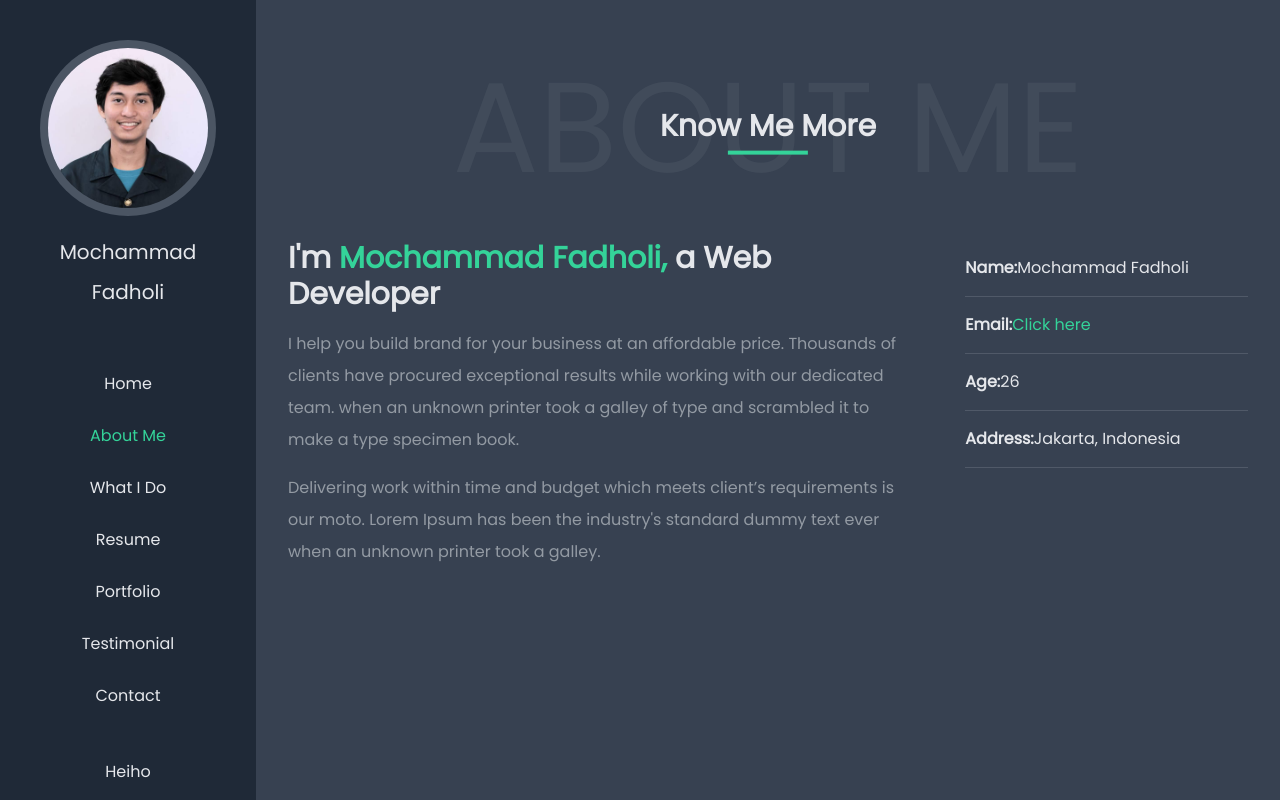
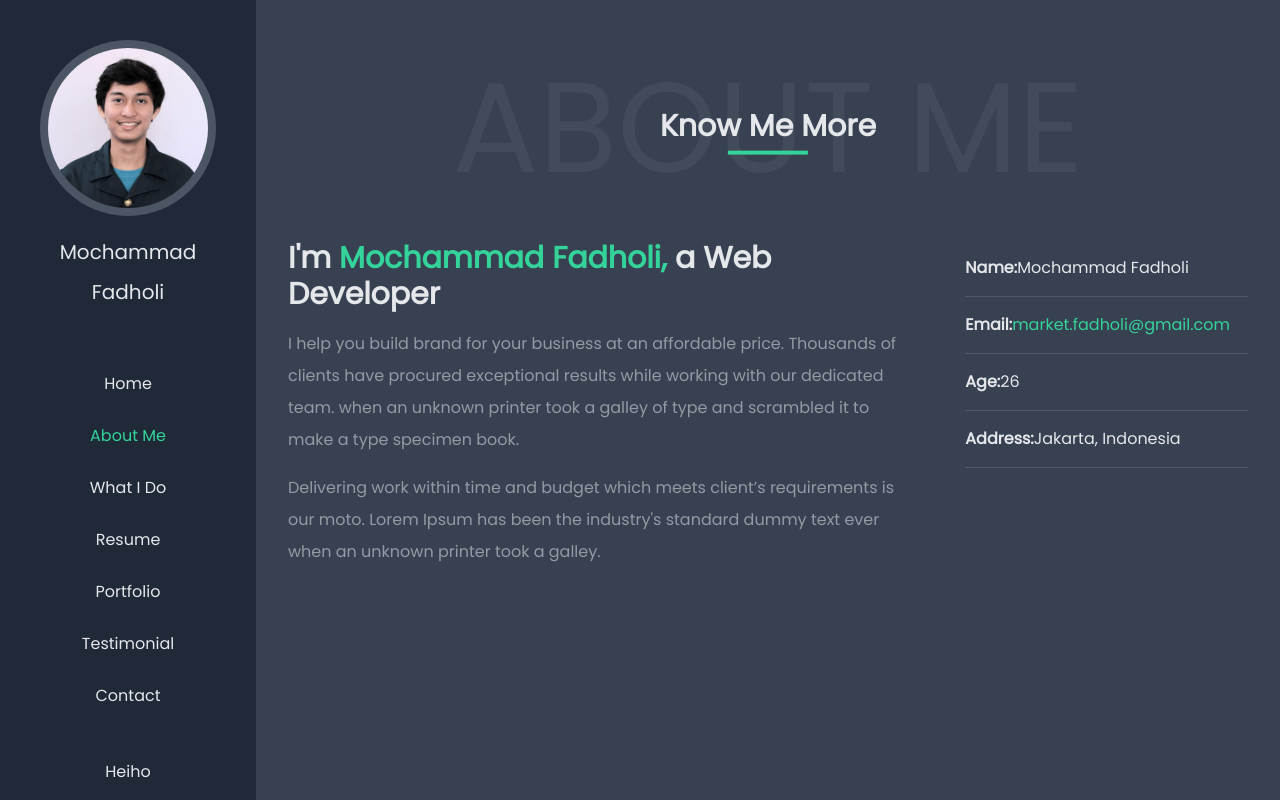
Before and after one commit to asmfadholi/portfolio-2021, a Nuxt app: page /about-me in a window 1280 px wide. Built offline with nearby package versions, Linux system fonts and the light colour scheme; what vue-typed-js would draw is missing.

Commit message:
fix: remove unused code and revise wording

```diff
--- a/components/AboutMe.vue
+++ b/components/AboutMe.vue
@@ -26,7 +26,7 @@
           <ul class="pl-4 text-gray-200">
             <li v-for="(identity, idx) in identities" :key="idx" class="border-b border-gray-500 pb-4 pt-4 font-normal border-opacity-50">
               <span class="font-semibold">{{ identity.label }}:</span>
-              <a v-if="identity.type === 'email'" :href="`mailto:${identity.value}`" class="text-green-400">Click here</a>
+              <a v-if="identity.type === 'email'" :href="`mailto:${identity.value}`" class="text-green-400">{{ identity.value }}</a>
               <span v-else>{{ identity.value }}</span>
             </li>
           </ul>
@@ -50,7 +50,7 @@ export default {
         {
           label: 'Email',
           type: 'email',
-          value: 'mochammad.fadholi.st@gmail.com'
+          value: 'market.fadholi@gmail.com'
         },
         {
           label: 'Age',
--- a/pages/index.vue
+++ b/pages/index.vue
@@ -5,13 +5,7 @@
 </template>
 
 <script>
-export default {
-  loadingIndicator: {
-    name: 'circle',
-    color: '#3B8070',
-    background: 'white'
-  }
-}
+export default {}
 </script>
 
 <style>
```
